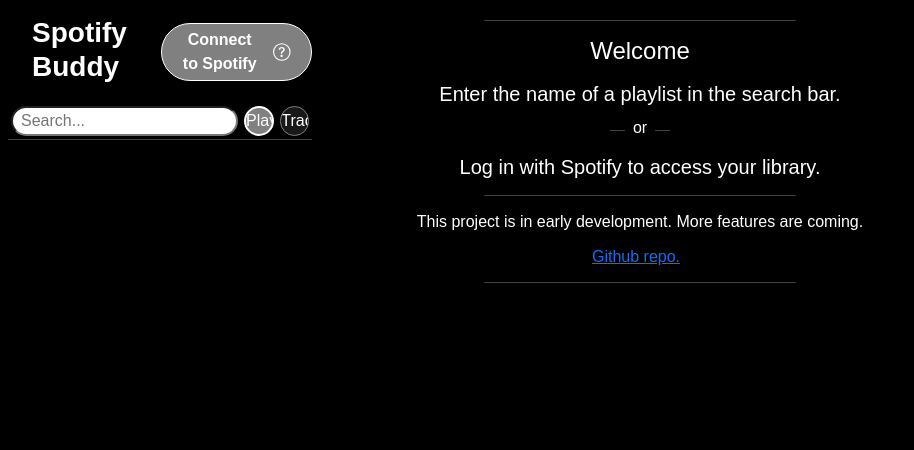
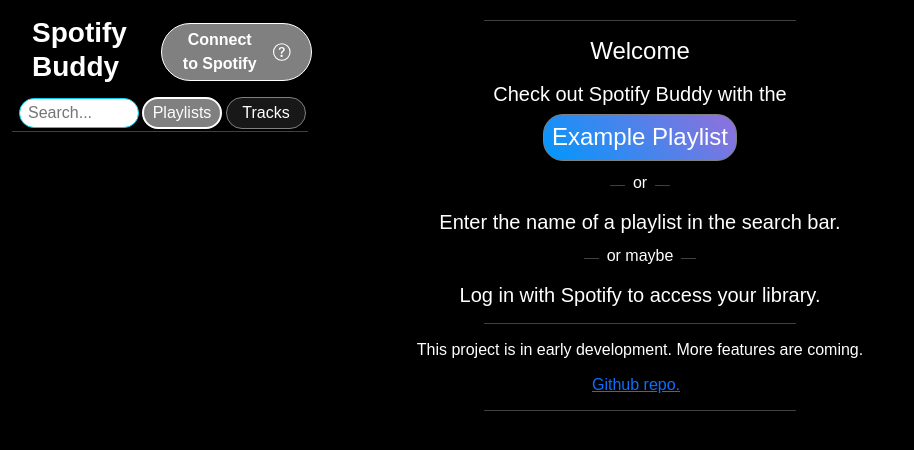
Before and after one commit to dzejkob1218/spotify-buddy, a Flask app: template templates/index.html in a window 1280 px wide. Shown: the top 450 px of the page, without its empty margins (0-914 px from the left). Run offline with Flask 3, Linux system fonts and the light colour scheme; the template is opened without the code that fills it, so the values that code supplies are empty; some libraries are stand-ins or nearby versions.

Commit message:
Add example playlist button.

```diff
--- a/spotify_buddy.py
+++ b/spotify_buddy.py
@@ -101,6 +101,7 @@ def view_collection():
         # Initialize criteria stack
         session['new_playlist_name'] = collection.name + " (by SpotifyBuddy)"
         session['filters_stack'] = []
+
         session['sort_criteria'] = None
         session['explicit_order'] = None
         session['collection_tracks_features'] = None
@@ -166,7 +167,6 @@ def load_collection_details():
             no_features.append(track)
 
     # Save results to session for easy pagination.
-    # TODO: What is this and where is it used
     session['collection_tracks_features'] = features
     session['collection_tracks_nofeatures'] = no_features
     session['latest_included_tracks'] = features
@@ -224,6 +224,7 @@ def order_tracks():
 
     # Load, filter and sort tracks from the requested collection
     tracks_features = session.get('collection_tracks_features')
+    tracks_nofeatures = session.get('collection_tracks_nofeatures')
     tracks_filtered = filter_tracks(tracks_features, filters)
 
     # Save results to session for easy pagination
@@ -258,7 +259,7 @@ def show_page():
     if remaining_space and not remaining_space == page_len and len(all_excluded) > 0:
         excluded_page = all_excluded[0: remaining_space]
     elif remaining_space == page_len:
-        page_offset = (len(all_included) // page_len) + 1
+        page_offset = (len(all_included) // page_len) + bool(len(all_included) % page_len)
         data_offset = len(all_included) % page_len
         exc_page = page - page_offset
         excluded_page = all_excluded[exc_page * page_len + data_offset: (exc_page + 1) * page_len + data_offset]
--- a/static/css/styles.css
+++ b/static/css/styles.css
@@ -59,7 +59,7 @@ body {
 button {
     border: 1px solid grey;
     padding: 0px;
-    margin: 3px;
+    margin: 2px;
     border-radius: 20px;
     color: white;
     background-color: #181818;
--- a/static/js/scripts.js
+++ b/static/js/scripts.js
@@ -341,7 +341,7 @@ function createSlider(criteria, markers = null, average = 0, min = 0, max = 100,
 
     // Initialize values on custom handles
     let $labels = newSlider.find($(".slider-handle-label"));
-    //$labels.fadeToggle();
+    $labels.fadeToggle();
     $labels.eq(0).text(criteria == 'duration' ? formatDuration(min) : min);
     $labels.eq(1).text(criteria == 'duration' ? formatDuration(max) : max);
 
@@ -552,7 +552,7 @@ function filtersFadeIn() {
 
 
             // Fade out the labels to create 'wave' effect
-            $(this).find(".slider-handle-label").stop().fadeOut();
+            // $(this).find(".slider-handle-label").stop().fadeOut();
 
             // Add the labels fade effects on hover
             $(this).hover(
--- a/templates/components/buttons/search_type_button.html
+++ b/templates/components/buttons/search_type_button.html
@@ -3,7 +3,7 @@
   data-type="{{type}}"
   id="{{type}}-search-type"
   onclick="selectSearchType(this.id)"
-  style="width: 100px; overflow: hidden"
+  style="width: 80px; min-width:60px; overflow: hidden"
 >
   {{ type|capitalize + ('s' if not type == 'library' else '') }}
 </button>
--- a/templates/components/filters/slider_filter.html
+++ b/templates/components/filters/slider_filter.html
@@ -12,6 +12,7 @@
     var average = {{averages[attribute]['avg'] | format_attribute_value(attribute)}};
     var min = {{averages[attribute]['min'] | format_attribute_value(attribute)}};
     var max = {{averages[attribute]['max'] | format_attribute_value(attribute)}};
-    createSlider('{{attribute}}', markers, average, min, max);
+    slider = createSlider('{{attribute}}', markers, average, min, max);
+
   </script>
 </div>
--- a/templates/dynamic/collection_details.html
+++ b/templates/dynamic/collection_details.html
@@ -5,12 +5,13 @@
 >
   <div
     class="d-flex justify-content-center"
-    style="overflow: hidden; height: 25vh; width: 25vh"
+    style="height: 25vh; width: 25vh"
   >
     <img
       id="collectionImage"
       src="{{collection.images[-1]}}"
       class="rounded h-100"
+      style="object-fit: contain;"
       data-bs-toggle="modal"
       data-bs-target="#collectionCover"
     />
--- a/templates/frames/search.html
+++ b/templates/frames/search.html
@@ -1,21 +1,46 @@
-<div class="pt-2 mt-2">
-  <div class="d-flex justify-content-center">
+<!-- <div class="pt-2 mt-2">
+  <div class="border border-danger d-flex flex-wrap justify-content-left align-items-center">
     <input
       id="search-query"
       autocomplete="off"
       type="text"
-      class="px-2 rounded-pill"
+      class="px-2 rounded-pill border border-info"
       style="margin: 3px; height: 30px; color: black"
       placeholder="Search..."
       size="20"
     />
+    <div class="border border-warning flex-grow-0">
     {# Load search type buttons, include user library only if user is authorized
     #} {% for type in (['playlist', 'track', 'library'] if user else
     ['playlist', 'track']) %} {% include
     'components/buttons/search_type_button.html' %} {% endfor %}
+      <div>
+  </div> -->
+
+<div class="container mt-2 px-1">
+  <div class="row flex-lg-row flex-column">
+    <div class="px-1 col">
+      <input
+        id="search-query"
+        autocomplete="off"
+        type="text"
+        class="w-100 px-2 rounded-pill border border-info"
+        style="min-width: 100px; margin: 3px; height: 30px; color: black"
+        placeholder="Search..."
+        size="20"
+      />
+    </div>
+    <div class="px-0 col">
+      <div class=" h-100 d-flex">
+        {# Load search type buttons, include user library only if user is authorized #}
+        {% for type in (['playlist', 'track', 'library'] if user else ['playlist', 'track']) %}
+          {% include 'components/buttons/search_type_button.html' %}
+        {% endfor %}
+      </div>
+    </div>
   </div>
 
-  <hr class="my-0" />
+    <hr class="my-0" />
   <div
     id="searchResults"
     class="overflow-auto position-absolute"
@@ -23,4 +48,5 @@
   >
     {# Placeholder for the search results #}
   </div>
+
 </div>
--- a/templates/welcome_page.html
+++ b/templates/welcome_page.html
@@ -10,14 +10,20 @@
   </div>
 
   <hr class="mx-auto w-50" />
-
   <h4>Welcome</h4>
+  <h5 class="pt-2">Check out Spotify Buddy with the </h5>
+  <h4><button class="p-2 my-0" style="background: linear-gradient(45deg, #0097fc, #9370DB);" onmousedown="selectItem('spotify:playlist:37i9dQZF1DX4t95PAs1EpY', 'playlist')">Example Playlist</button></h4>
+  <div class="d-flex">
+    <hr class="ms-auto" style="width: 15px" />
+    <h6 class="mx-2 pt-1">or</h6>
+    <hr class="me-auto" style="width: 15px" />
+  </div>
 
   <h5 class="pt-2">Enter the name of a playlist in the search bar.</h5>
 
   <div class="d-flex">
     <hr class="ms-auto" style="width: 15px" />
-    <h6 class="mx-2 pt-1">or</h6>
+    <h6 class="mx-2 pt-1">or maybe</h6>
     <hr class="me-auto" style="width: 15px" />
   </div>
 
```
Also changed, not shown: README.md.
